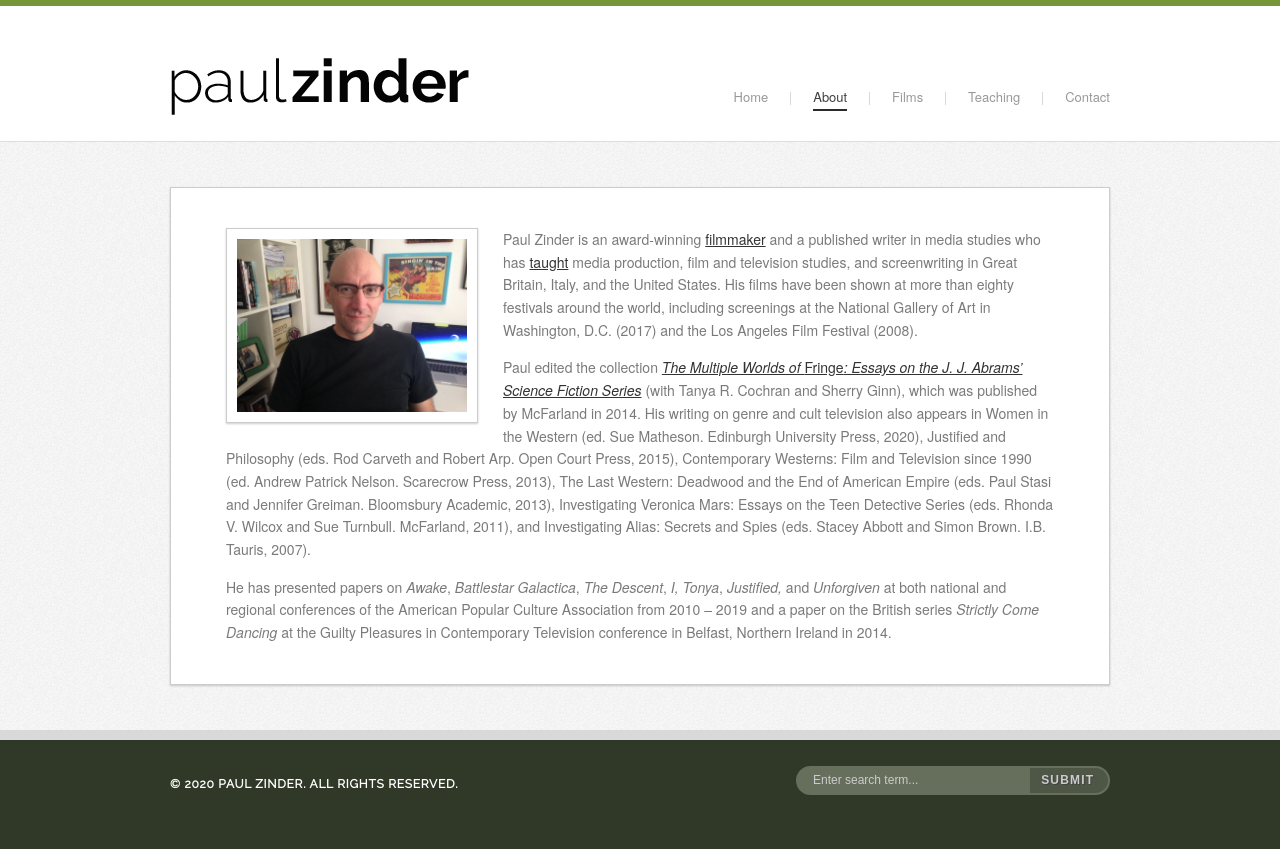
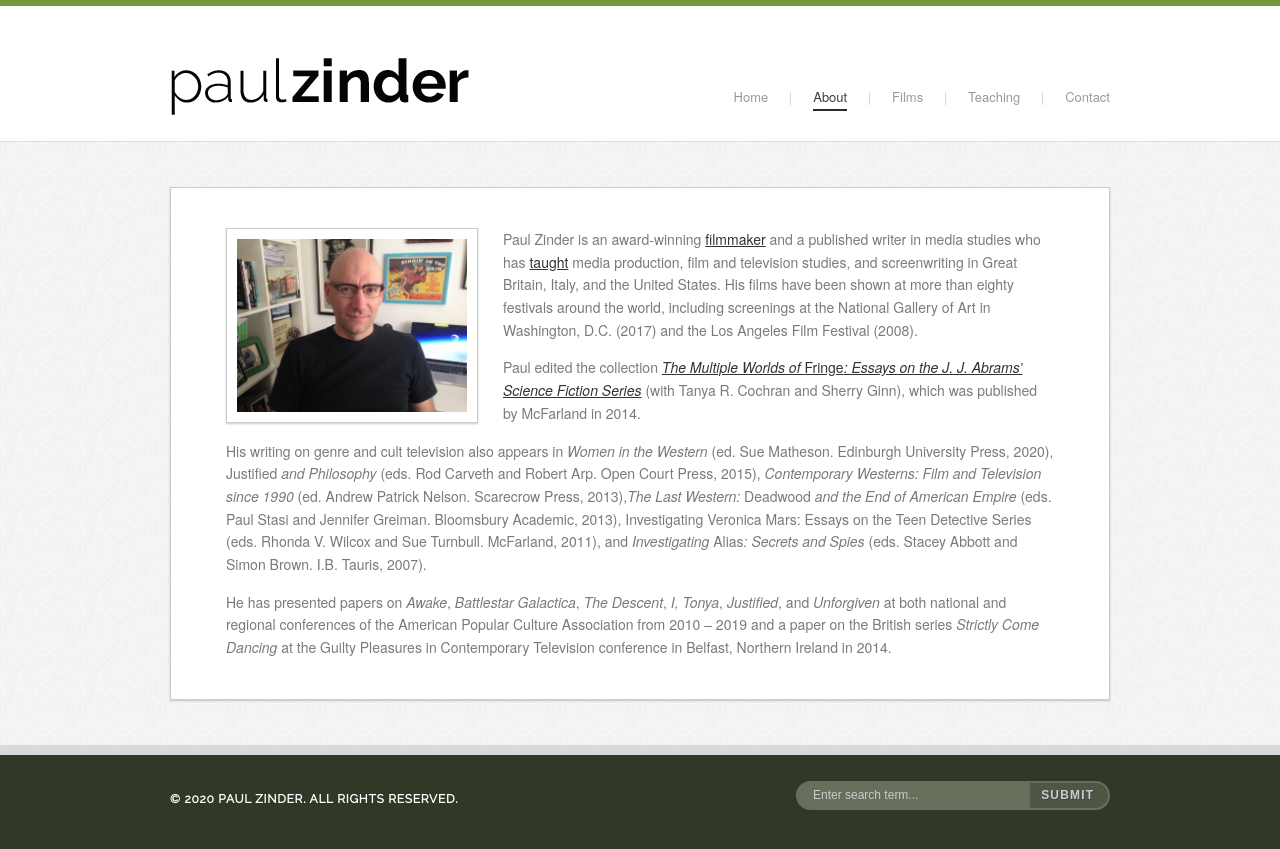
Before and after one commit to jennysharps/paul-zinder-static, a Jekyll site: the page built from about.md, in a window 1280 px wide. Shown: the top 849 px of the page. Built offline with Jekyll 4.4.1, drawn with Linux system fonts in a browser that asks for light colours.

```diff
--- a/about.md
+++ b/about.md
@@ -10,6 +10,8 @@ permalink: /about/
 
 Paul Zinder is an award-winning <a href="{{ 'films' | absolute_url }}">filmmaker</a> and a published writer in media studies who has <a title="Teaching" href="{{ 'teaching' | absolute_url }}">taught</a> media production, film and television studies, and screenwriting in Great Britain, Italy, and the United States.  His films have been shown at more than eighty festivals around the world, including screenings at the National Gallery of Art in Washington, D.C. (2017) and the Los Angeles Film Festival (2008).
 
-Paul edited the collection <a title="The Multiple Worlds of Fringe: Essays on the J.J. Abrams Science Fiction Series" href="http://www.amazon.com/Multiple-Worlds-Fringe-Science-Fiction/dp/0786475676/ref=sr_1_1?s=books&amp;ie=UTF8&amp;qid=1433589206&amp;sr=1-1&amp;keywords=multiple+worlds+of+fringe" target="_blank" rel="noopener noreferrer"><em>The Multiple Worlds of </em>Fringe<em>: Essays on the J. J. Abrams&#8217; Science Fiction Series</em></a> (with Tanya R. Cochran and Sherry Ginn), which was published by McFarland in 2014.  His writing on genre and cult television also appears in Women in the Western (ed. Sue Matheson. Edinburgh University Press, 2020), Justified and Philosophy (eds. Rod Carveth and Robert Arp.  Open Court Press, 2015), Contemporary Westerns: Film and Television since 1990 (ed. Andrew Patrick Nelson.  Scarecrow Press, 2013), The Last Western: Deadwood and the End of American Empire (eds. Paul Stasi and Jennifer Greiman. Bloomsbury Academic, 2013), Investigating Veronica Mars: Essays on the Teen Detective Series (eds. Rhonda V. Wilcox and Sue Turnbull. McFarland, 2011), and Investigating Alias: Secrets and Spies (eds. Stacey Abbott and Simon Brown. I.B. Tauris, 2007).
+Paul edited the collection <a title="The Multiple Worlds of Fringe: Essays on the J.J. Abrams Science Fiction Series" href="http://www.amazon.com/Multiple-Worlds-Fringe-Science-Fiction/dp/0786475676/ref=sr_1_1?s=books&amp;ie=UTF8&amp;qid=1433589206&amp;sr=1-1&amp;keywords=multiple+worlds+of+fringe" target="_blank" rel="noopener noreferrer"><cite>The Multiple Worlds of </cite>Fringe<cite>: Essays on the J. J. Abrams&#8217; Science Fiction Series</cite></a> (with Tanya R. Cochran and Sherry Ginn), which was published by McFarland in 2014.
 
-He has presented papers on <em>Awake</em>, <em>Battlestar Galactica</em>, <em>The Descent</em>, <em>I, Tonya</em>, <em>Justified, </em>and <em>Unforgiven</em> at both national and regional conferences of the American Popular Culture Association from 2010 – 2019 and a paper on the British series <em>Strictly Come Dancing</em>  at the Guilty Pleasures in Contemporary Television conference in Belfast, Northern Ireland in 2014.
+His writing on genre and cult television also appears in <cite>Women in the Western</cite> (ed. Sue Matheson. Edinburgh University Press, 2020), <cite><cite>Justified</cite> and Philosophy</cite> (eds. Rod Carveth and Robert Arp.  Open Court Press, 2015), <cite>Contemporary Westerns: Film and Television since 1990</cite> (ed. Andrew Patrick Nelson.  Scarecrow Press, 2013),<cite>The Last Western: <cite>Deadwood</cite> and the End of American Empire</cite> (eds. Paul Stasi and Jennifer Greiman. Bloomsbury Academic, 2013), Investigating Veronica Mars: Essays on the Teen Detective Series (eds. Rhonda V. Wilcox and Sue Turnbull. McFarland, 2011), and <cite>Investigating <cite>Alias</cite>: Secrets and Spies</cite> (eds. Stacey Abbott and Simon Brown. I.B. Tauris, 2007).
+
+He has presented papers on <cite>Awake</cite>, <cite>Battlestar Galactica</cite>, <cite>The Descent</cite>, <cite>I, Tonya</cite>, <cite>Justified</cite>, and <cite>Unforgiven</cite> at both national and regional conferences of the American Popular Culture Association from 2010 – 2019 and a paper on the British series <cite>Strictly Come Dancing</cite>  at the Guilty Pleasures in Contemporary Television conference in Belfast, Northern Ireland in 2014.
--- a/assets/css/style.css
+++ b/assets/css/style.css
@@ -91,6 +91,10 @@ h6,
   font-family: Raleway;
   font-weight: 600;
   letter-spacing: 0.06em;
+}
+
+cite cite {
+  font-style: normal;
 }
 
 .label-required:after {
```
